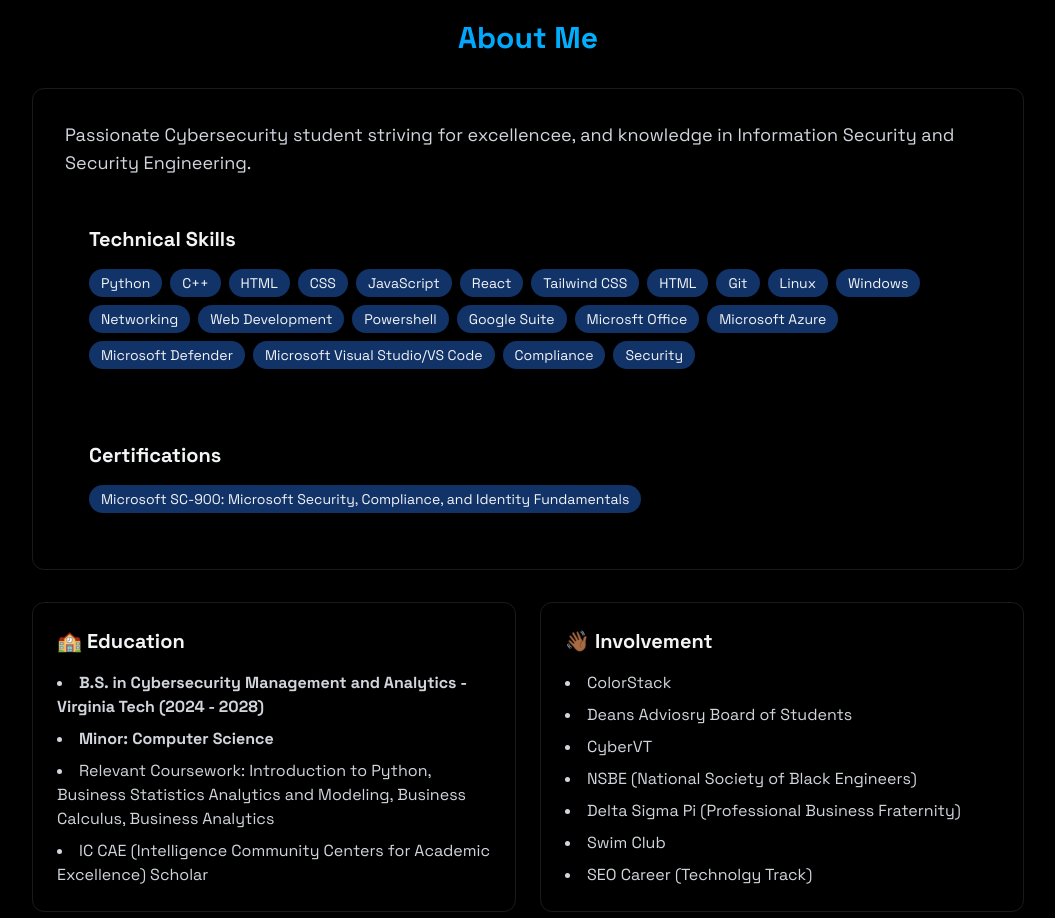
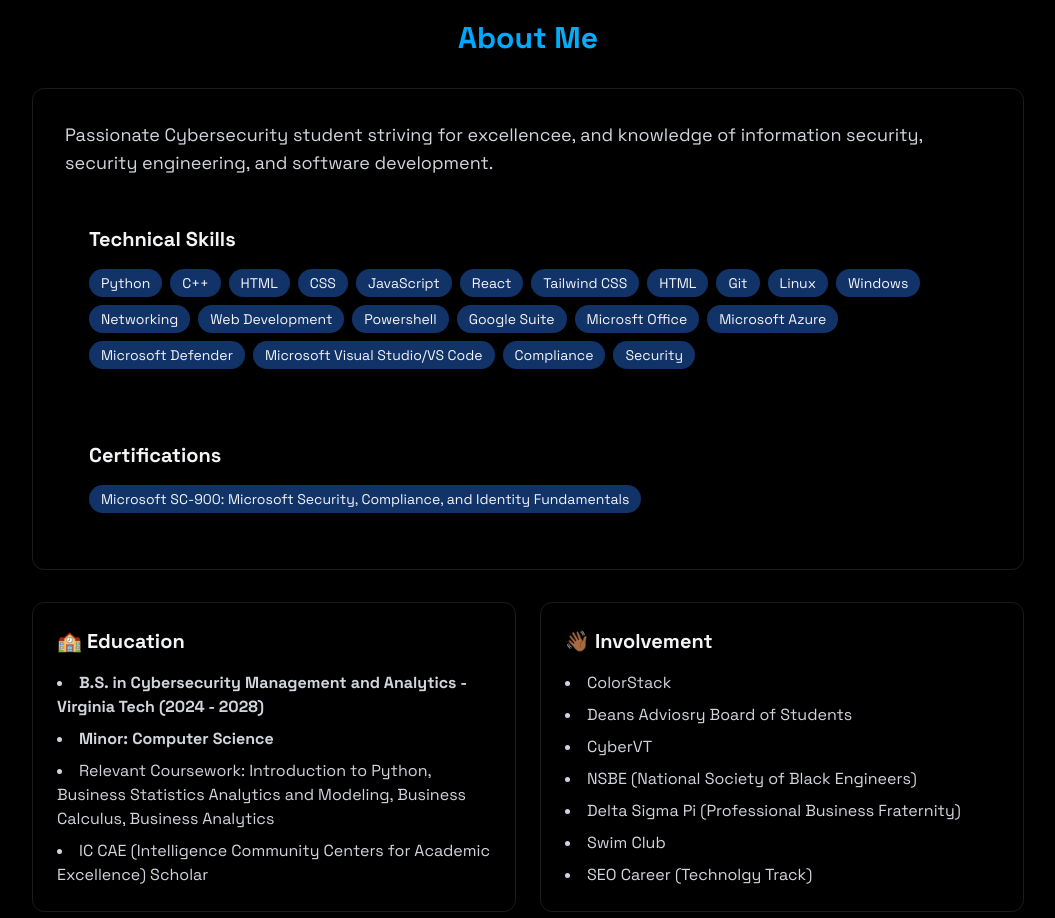
Before and after one commit to cameroncook10/cameroncookPortfolio, a React (Vite) app: page / in a window 1280 px wide. Shown: the part 860-1778 px from the top of the page, without its empty margins (112-1167 px from the left). Built offline with nearby package versions, Linux system fonts and the light colour scheme.

Commit message:
about dating the text in the about section

```diff
--- a/src/components/sections/About.jsx
+++ b/src/components/sections/About.jsx
@@ -44,7 +44,7 @@
     <div className="rounded-xl p-8 border-white/10 border hover:-translate-y-1 transition-all">
       <p className="text-lg text-gray-300 mb-6">
        Passionate Cybersecurity student striving for excellencee,
-       and knowledge in Information Security and Security Engineering.
+       and knowledge of information security, security engineering, and software development.
       </p>
       <div className="rounded-xl p-6 hover:translate-y-1 transition-all">
        <h3 className="text-xl font-bold mb-4"> Technical Skills</h3>
```
